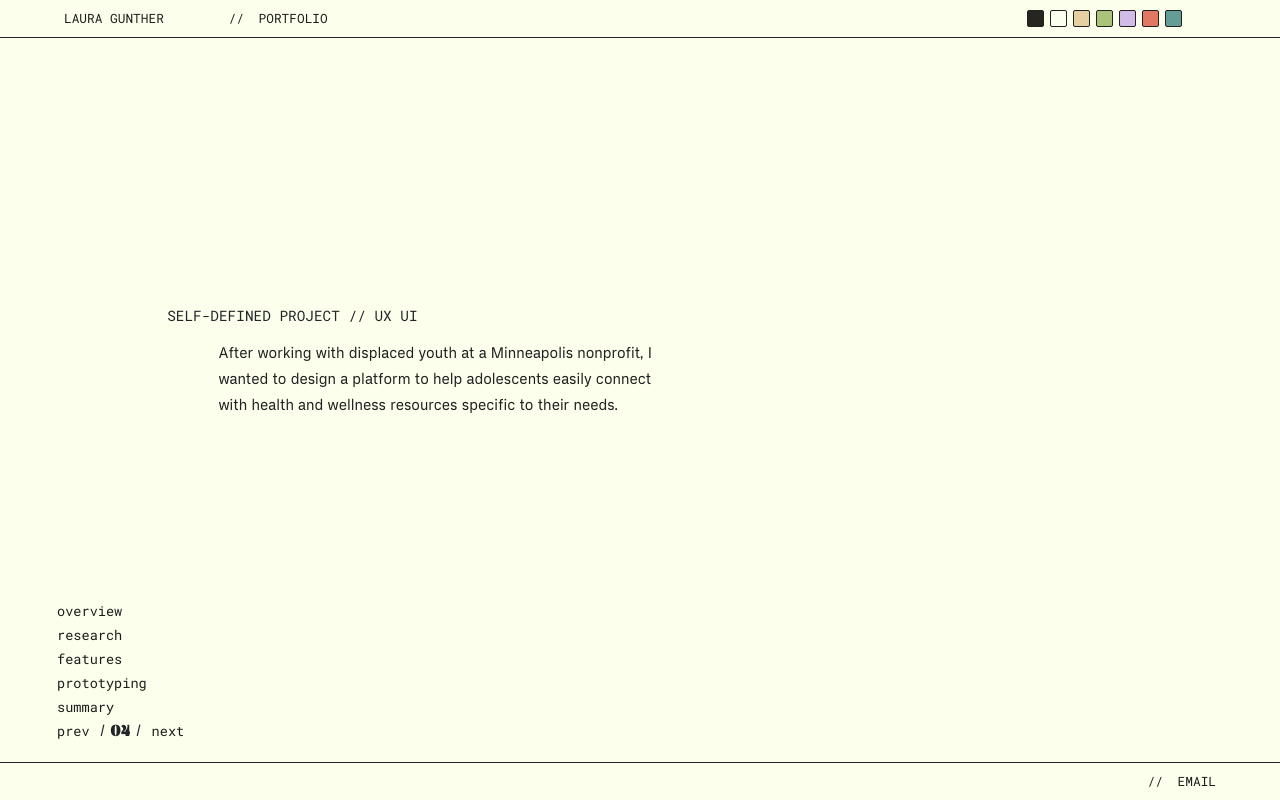
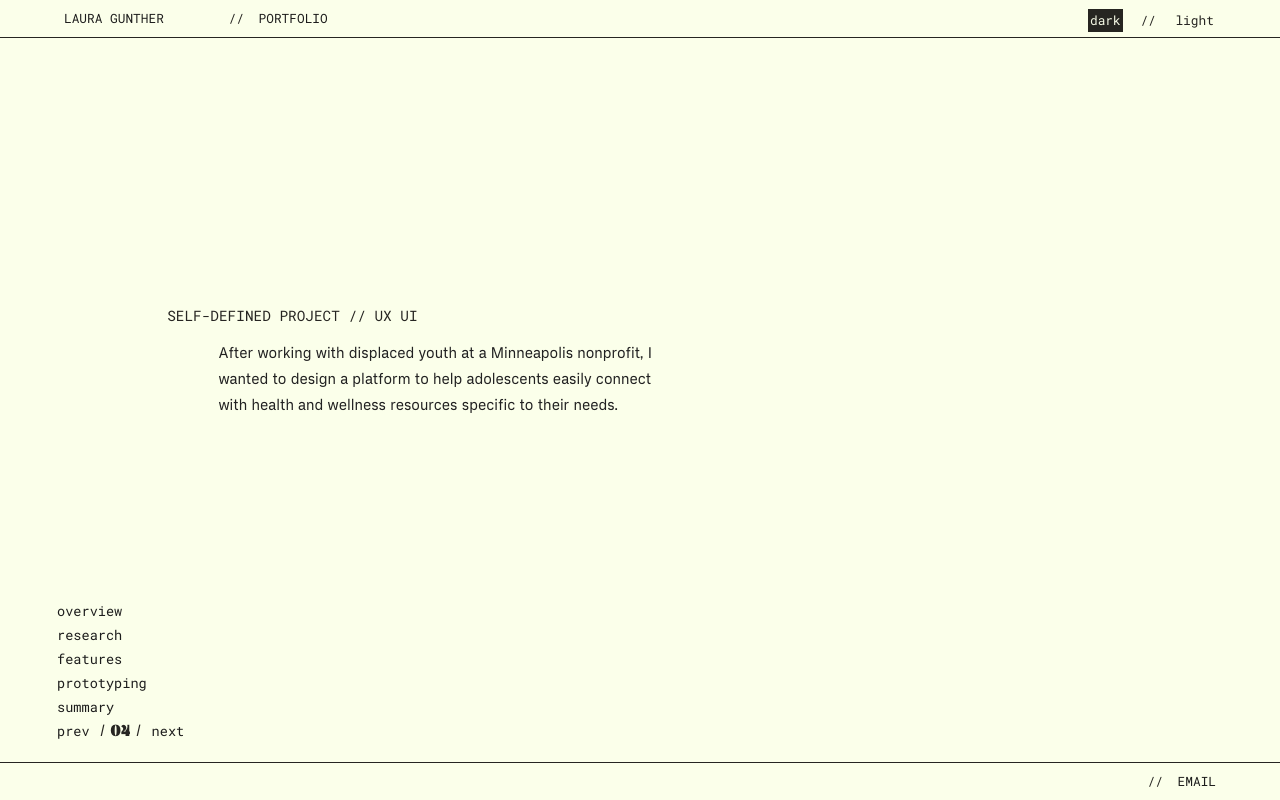
Before and after one commit to lo-designs/Portfolio, a React (Create React App) app: page /yha in a window 1280 px wide. Built offline with nearby package versions, Linux system fonts and the light colour scheme.

Commit message:
theme option change

```diff
--- a/src/App.js
+++ b/src/App.js
@@ -42,14 +42,9 @@ function App() {
           </span>
         </div>
         <div className="theme-options">
-          <div className="color-option" id="theme-black" onClick={() => handleClick("theme-black")} />
-          <div className="color-option" id="theme-white" onClick={() => handleClick("theme-white")} />
-          <div className="color-option" id="theme-tan" onClick={() => handleClick("theme-tan")} />
-          <div className="color-option" id="theme-green" onClick={() => handleClick("theme-green")} />
-          <div className="color-option" id="theme-purple" onClick={() => handleClick("theme-purple")} />
-          <div className="color-option" id="theme-red" onClick={() => handleClick("theme-red")} />
-          <div className="color-option" id="theme-teal" onClick={() => handleClick("theme-teal")} />
-
+          <div className="dark" id="theme-black" onClick={() => handleClick("theme-black")}> dark </div>
+          <span className="light-dark-divider"> // </span>
+          <div className="light" id="theme-white" onClick={() => handleClick("theme-white")}> light </div>
         </div>
 
         <div className="page-routes-section">
--- a/src/Components/Themes/Themes.scss
+++ b/src/Components/Themes/Themes.scss
@@ -1,18 +1,21 @@
 .theme-options {
   position: fixed;
-  margin-left: 80%;
+  margin-left: 85%;
   margin-top: 9px;
   z-index: 100;
-  opacity: 1;
+  font-family: "RobotoMono-Regular";
+  font-size: 0.8rem;
+  background-color: none;
 
-  .color-option {
+  .dark,
+  .light {
     cursor: pointer;
     display: inline-block;
-    height: 17px;
-    width: 17px;
-    margin: 0px 3px;
-    border: 1px solid #212121;
-    border-radius: 2px;
+    padding: 2px;
+   }
+
+  .light-dark-divider {
+   padding: 0 10px;
   }
 }
 
@@ -22,7 +25,8 @@
 .header.theme-white,
 .footer.theme-white,
 #theme-white {
-  background-color: rgba(251, 255, 236, 0.969);
+  background-color: rgba(251, 255, 234, 0.969);
+  color: rgba(31, 30, 27, 0.969);
   .website:hover,
   .side-nav-link:hover,
   #previous:hover,
@@ -30,11 +34,11 @@
     color: rgb(118, 154, 47) !important;
     transition: 0.3s !important;
   }
-  .square {
-    background-color: rgba(251, 255, 236, 0.85);
-    border-top: 1px solid rgba(31, 30, 27, 0.969) !important;
-    border-left: 1px solid rgba(31, 30, 27, 0.969) !important;
-  }
+//   .square {
+//    //  background-color: rgba(251, 255, 234, 0.969);
+//     border-top: 1px solid rgba(31, 30, 27, 0.969) !important;
+//     border-left: 1px solid rgba(31, 30, 27, 0.969) !important;
+//   }
 }
 
 /************** BLACK **************/
@@ -45,141 +49,141 @@
 #theme-black {
   font-weight: 100;
   background-color: rgba(31, 30, 27, 0.969);
-  color: rgba(253, 255, 246, 0.969);
+  color: rgba(251, 255, 234, 0.969);
   p,
   li,
   a {
-    color: rgba(253, 255, 246, 0.969) !important;
+    color: rgba(251, 255, 234, 0.969) !important;
   }
   .website {
    font-weight: bold;
-
+   font-size: 1rem;
   }
   .website:hover,
   .side-nav-link:hover,
   #previous:hover,
   #next:hover {
-    color: rgb(215, 140, 232) !important;
+    color: rgb(240, 172, 255) !important;
     transition: 0.3s !important;
   }
   .last-caption,
   .caption {
-    color: rgba(235, 232, 232, 0.969);
+    color: rgba(251, 255, 234, 0.969);
   }
-  .square {
-    background-color: rgba(31, 30, 27, 0.85);
-    border-top: 1px solid rgba(253, 255, 246, 0.969) !important;
-    border-left: 1px solid rgba(253, 255, 246, 0.969) !important;
-  }
+//   .square {
+//    //  background-color: rgba(31, 30, 27, 0.85);
+//     border-top: 1px solid rgba(253, 255, 246, 0.969) !important;
+//     border-left: 1px solid rgba(253, 255, 246, 0.969) !important;
+//   }
 }
 
 /************** TAN **************/
 
-.App.theme-tan,
-.header.theme-tan,
-.footer.theme-tan,
-#theme-tan {
-  background-color: rgba(228, 206, 158, 0.969);
+// .App.theme-tan,
+// .header.theme-tan,
+// .footer.theme-tan,
+// #theme-tan {
+//   background-color: rgba(228, 206, 158, 0.969);
 
-  .website:hover,
-  .side-nav-link:hover,
-  #previous:hover,
-  #next:hover {
-    color: rgb(223, 76, 35) !important;
-    font-weight: bolder;
-  }
-  .square {
-    background-color: rgba(228, 206, 158, 0.85);
-    border-top: 1px solid rgba(31, 30, 27, 0.969) !important;
-    border-left: 1px solid rgba(31, 30, 27, 0.969) !important;
-  }
-}
+//   .website:hover,
+//   .side-nav-link:hover,
+//   #previous:hover,
+//   #next:hover {
+//     color: rgb(223, 76, 35) !important;
+//     font-weight: bolder;
+//   }
+//   .square {
+//     background-color: rgba(228, 206, 158, 0.85);
+//     border-top: 1px solid rgba(31, 30, 27, 0.969) !important;
+//     border-left: 1px solid rgba(31, 30, 27, 0.969) !important;
+//   }
+// }
 
 /************** PURPLE **************/
 
-.App.theme-purple,
-.header.theme-purple,
-.footer.theme-purple,
-#theme-purple {
-  background-color: rgba(207, 186, 231, 0.969);
-  .website:hover,
-  .side-nav-link:hover,
-  #previous:hover,
-  #next:hover {
-    color: rgba(116, 148, 51) !important;
-    font-weight: bolder;
-  }
-  .square {
-    background-color: rgba(207, 186, 231, 0.85);
-    border-top: 1px solid rgba(31, 30, 27, 0.969) !important;
-    border-left: 1px solid rgba(31, 30, 27, 0.969) !important;
-  }
-}
+// .App.theme-purple,
+// .header.theme-purple,
+// .footer.theme-purple,
+// #theme-purple {
+//   background-color: rgba(207, 186, 231, 0.969);
+//   .website:hover,
+//   .side-nav-link:hover,
+//   #previous:hover,
+//   #next:hover {
+//     color: rgba(116, 148, 51) !important;
+//     font-weight: bolder;
+//   }
+//   .square {
+//     background-color: rgba(207, 186, 231, 0.85);
+//     border-top: 1px solid rgba(31, 30, 27, 0.969) !important;
+//     border-left: 1px solid rgba(31, 30, 27, 0.969) !important;
+//   }
+// }
 
 /************** GREEN **************/
 
-.App.theme-green,
-.header.theme-green,
-.footer.theme-green,
-#theme-green {
-  background-color: rgba(167, 193, 116, 0.969);
-  .website:hover,
-  .side-nav-link:hover,
-  #previous:hover,
-  #next:hover {
-    color: rgba(180, 126, 241) !important;
-    font-weight: bolder;
-  }
-  .square {
-    background-color: rgba(167, 193, 116, 0.85);
-    border-top: 1px solid rgba(31, 30, 27, 0.969) !important;
-    border-left: 1px solid rgba(31, 30, 27, 0.969) !important;
-  }
-}
+// .App.theme-green,
+// .header.theme-green,
+// .footer.theme-green,
+// #theme-green {
+//   background-color: rgba(167, 193, 116, 0.969);
+//   .website:hover,
+//   .side-nav-link:hover,
+//   #previous:hover,
+//   #next:hover {
+//     color: rgba(180, 126, 241) !important;
+//     font-weight: bolder;
+//   }
+//   .square {
+//     background-color: rgba(167, 193, 116, 0.85);
+//     border-top: 1px solid rgba(31, 30, 27, 0.969) !important;
+//     border-left: 1px solid rgba(31, 30, 27, 0.969) !important;
+//   }
+// }
 
 /************** RED-ISH **************/
 
-.App.theme-red,
-.header.theme-red,
-.footer.theme-red,
-#theme-red {
-  background-color: rgba(224, 110, 90, 0.93);
-  .website:hover,
-  .side-nav-link:hover,
-  #previous:hover,
-  #next:hover {
-    color: rgba(16, 123, 109) !important;
-    font-weight: bolder;
-  }
-  .square {
-    background-color: rgba(224, 110, 90, 0.85);
-    border-top: 1px solid rgba(31, 30, 27, 0.969) !important;
-    border-left: 1px solid rgba(31, 30, 27, 0.969) !important;
-  }
-}
+// .App.theme-red,
+// .header.theme-red,
+// .footer.theme-red,
+// #theme-red {
+//   background-color: rgba(224, 110, 90, 0.93);
+//   .website:hover,
+//   .side-nav-link:hover,
+//   #previous:hover,
+//   #next:hover {
+//     color: rgba(16, 123, 109) !important;
+//     font-weight: bolder;
+//   }
+//   .square {
+//     background-color: rgba(224, 110, 90, 0.85);
+//     border-top: 1px solid rgba(31, 30, 27, 0.969) !important;
+//     border-left: 1px solid rgba(31, 30, 27, 0.969) !important;
+//   }
+// }
 
 /************** TEAL-ISH **************/
 
-.App.theme-teal,
-.header.theme-teal,
-.footer.theme-teal,
-#theme-teal {
-  background-color: rgba(94, 154, 146, 0.969);
+// .App.theme-teal,
+// .header.theme-teal,
+// .footer.theme-teal,
+// #theme-teal {
+//   background-color: rgba(94, 154, 146, 0.969);
 
-  .website:hover,
-  .side-nav-link:hover,
-  #previous:hover,
-  #next:hover {
-    color: rgb(180, 56, 22) !important;
-    font-weight: bold;
-    transition: 0.3s;
-  }
-  .square {
-    background-color: rgba(94, 154, 146, 0.85);
-    border-top: 1px solid rgba(31, 30, 27, 0.969) !important;
-    border-left: 1px solid rgba(31, 30, 27, 0.969) !important;
-  }
-}
+//   .website:hover,
+//   .side-nav-link:hover,
+//   #previous:hover,
+//   #next:hover {
+//     color: rgb(180, 56, 22) !important;
+//     font-weight: bold;
+//     transition: 0.3s;
+//   }
+//   .square {
+//     background-color: rgba(94, 154, 146, 0.85);
+//     border-top: 1px solid rgba(31, 30, 27, 0.969) !important;
+//     border-left: 1px solid rgba(31, 30, 27, 0.969) !important;
+//   }
+// }
 
 /*************  BREAK POINTS  **************/
 
@@ -192,9 +196,5 @@
     margin: 7px 2px;
     z-index: 1500;
 
-    .color-option {
-      height: 13px;
-      width: 13px;
-    }
   }
 }
```
